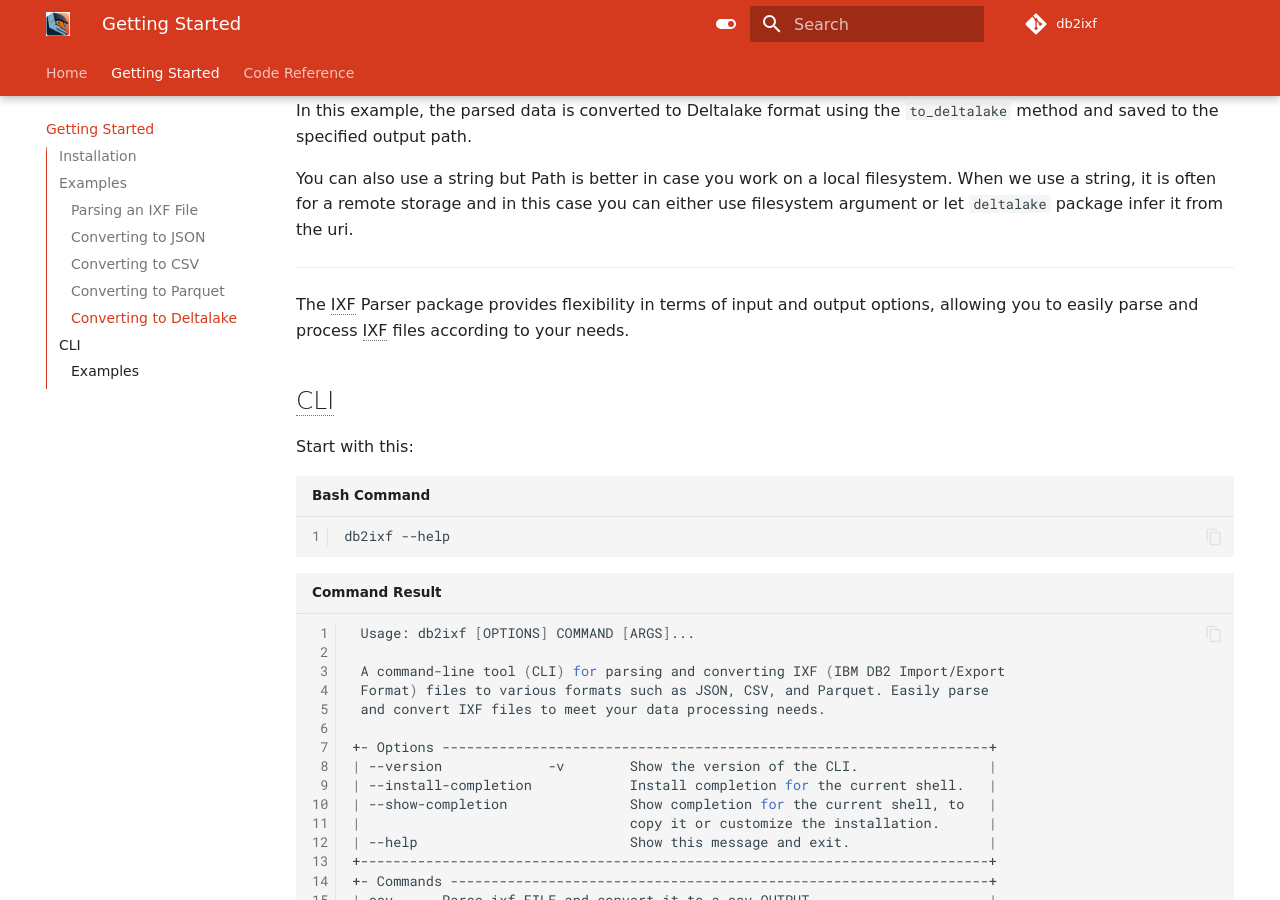
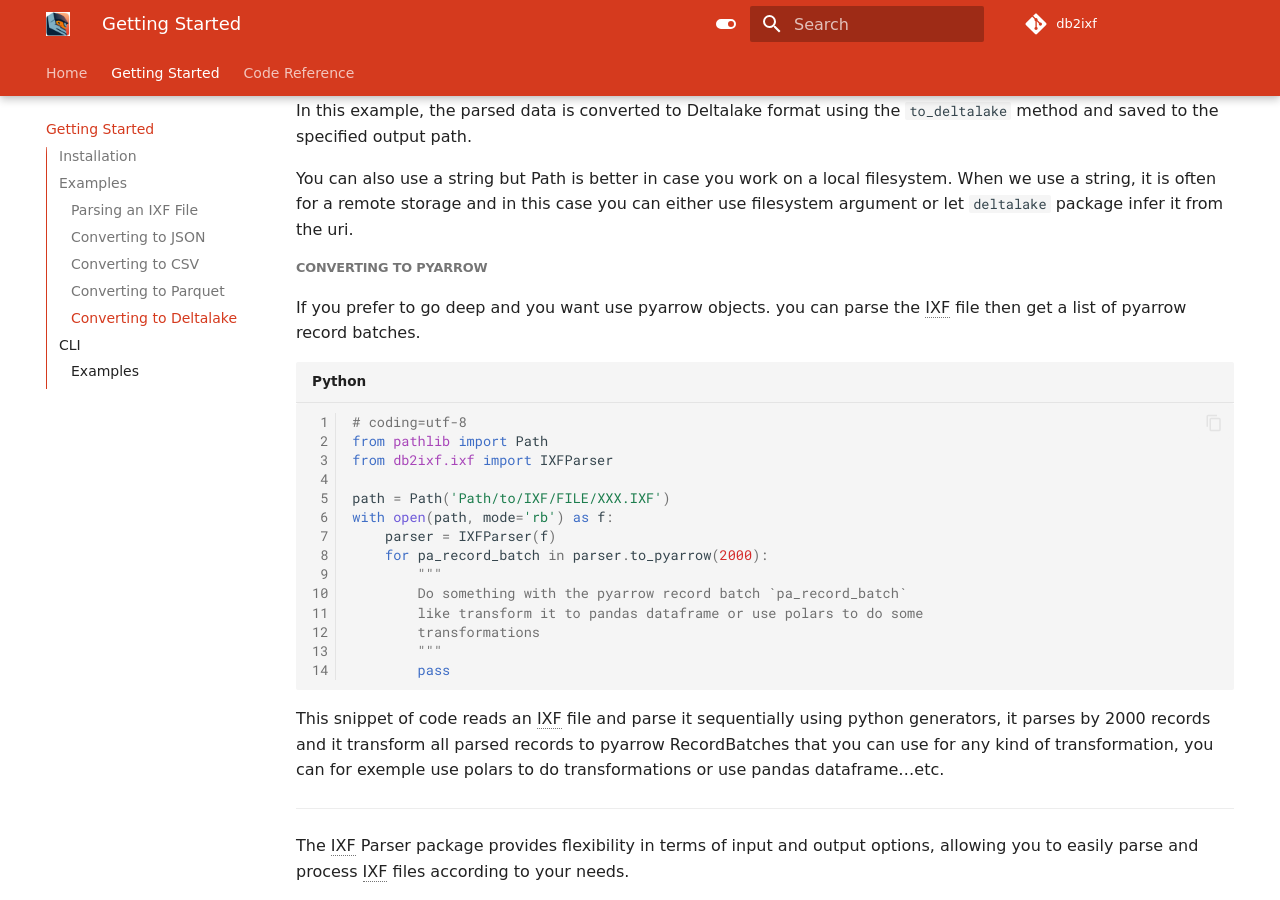
Before and after one commit to ismailhammounou/db2ixf, an MkDocs documentation site: the page built from docs/markdown/getting-started.md, in a window 1280 px wide and 900 px high, scrolled down 2558 px. Built offline with MkDocs 1.6.1 and Material for MkDocs 9.7.7, drawn with Linux system fonts in a browser that asks for light colours; some web fonts are replaced; comment, search, counter and statistics services are not loaded.

Commit message:
Update documentation

````diff
--- a/docs/markdown/getting-started.md
+++ b/docs/markdown/getting-started.md
@@ -100,7 +100,6 @@ with open(path, mode='rb') as f:
 In this example, the parsed data is converted to Parquet format using
 the `to_parquet` method and saved to the specified output file.
 
-
 #### Converting to Deltalake
 
 If you prefer to store the parsed data in Deltalake format, you can use the
@@ -125,6 +124,33 @@ You can also use a string but Path is better in case you work on a local
 filesystem. When we use a string, it is often for a remote storage and in this
 case you can either use filesystem argument or let `deltalake` package infer it
 from the uri.
+
+##### Converting to Pyarrow
+
+If you prefer to go deep and you want use pyarrow objects. you can parse the IXF
+file then get a list of pyarrow record batches.
+
+```python
+# coding=utf-8
+from pathlib import Path
+from db2ixf.ixf import IXFParser
+
+path = Path('Path/to/IXF/FILE/XXX.IXF')
+with open(path, mode='rb') as f:
+    parser = IXFParser(f)
+    for pa_record_batch in parser.to_pyarrow(2000):
+        """
+        Do something with the pyarrow record batch `pa_record_batch`
+        like transform it to pandas dataframe or use polars to do some
+        transformations
+        """
+        pass
+```
+
+This snippet of code reads an IXF file and parse it sequentially using python
+generators, it parses by 2000 records and it transform all parsed records to
+pyarrow RecordBatches that you can use for any kind of transformation, you can
+for exemple use polars to do transformations or use pandas dataframe...etc.
 
 ---
 
````
